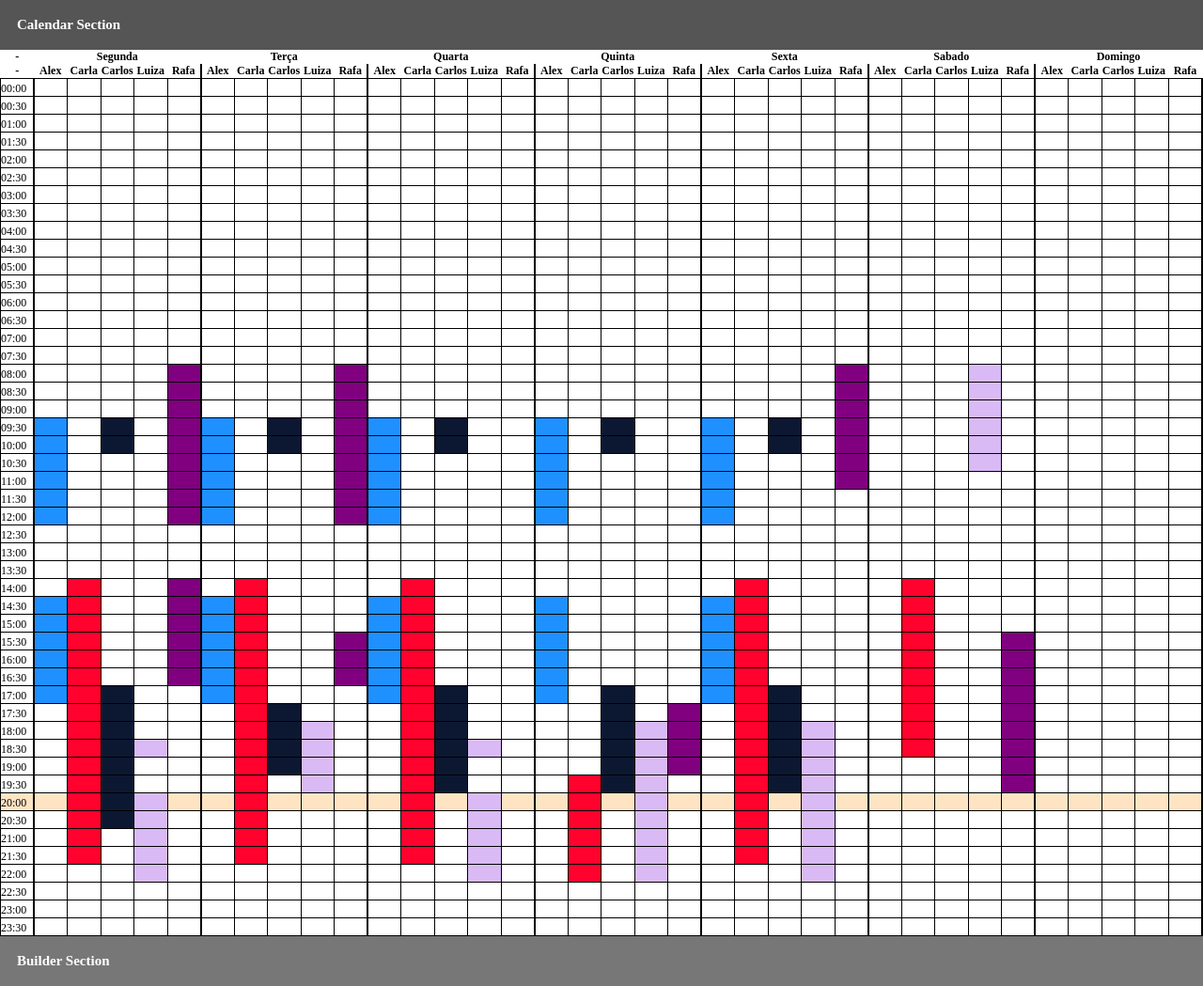
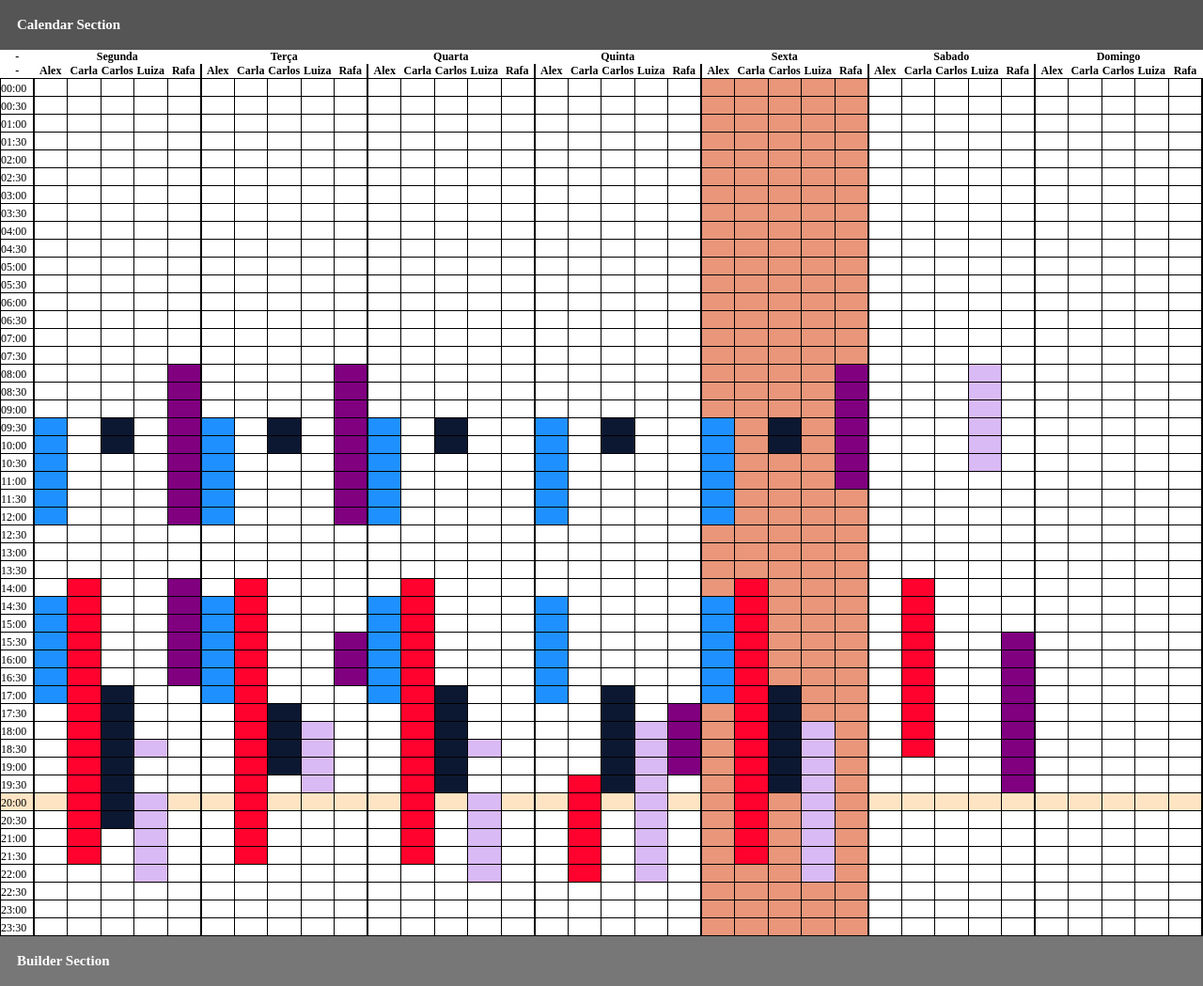
Before and after one commit to chap0lin/shared-calendar, a plain HTML site: page index.html in a window 1280 px wide. Shown: the whole page at 94% size. Drawn offline with Linux system fonts and the light colour scheme.

Commit message:
highlight dia da semana

```diff
--- a/index.html
+++ b/index.html
@@ -81,6 +81,9 @@
     }
     tr + .now {
       background-color: bisque;
+    }
+    td + .date{
+      background-color: darksalmon;
     }
   </style>
   <script defer src="builder.js"></script>
@@ -200,6 +203,7 @@
               const tdtime = document.createElement("td")
               const nowH = new Date().getHours()
               const nowM = new Date().getMinutes()
+              const nowD = new Date().getUTCDay()
               const matchTime =`${nowH < 10? '0' + nowH : nowH}:${nowM < 30? '00' : '30'}`
 
               tdtime.innerText = t
@@ -215,6 +219,8 @@
               for(let i=0; i<35; i++){
                 const td = document.createElement("td")
                 td.classList.add("d")
+                if(Math.floor(i/5) === nowD-1)
+                  td.classList.add("date")
                 row.appendChild(td)
               }
               cbody.appendChild(row)
```
